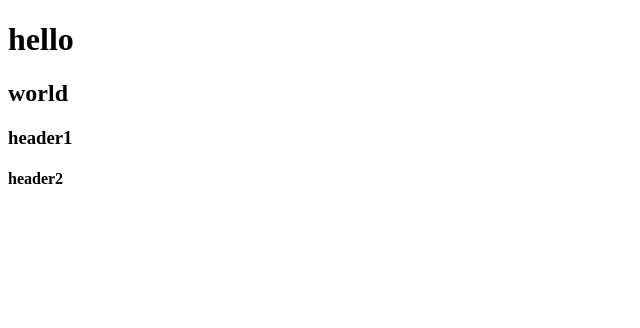
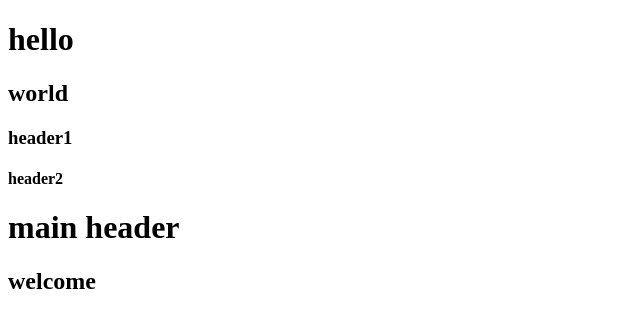
Before and after one commit to a1i-sa/git-project, a plain HTML site: page index.html in a window 1280 px wide. Shown: the whole page, without its empty margins (0-640 px from the left). Drawn offline with Linux system fonts and the light colour scheme.

Commit message:
main tag created

```diff
--- a/index.html
+++ b/index.html
@@ -10,5 +10,9 @@
     <h2>world</h2>
     <h3>header1</h3>
     <h4>header2</h4>
+    <main>
+      <h1>main header</h1>
+      <h2>welcome</h2>
+    </main>
   </body>
 </html>
```
